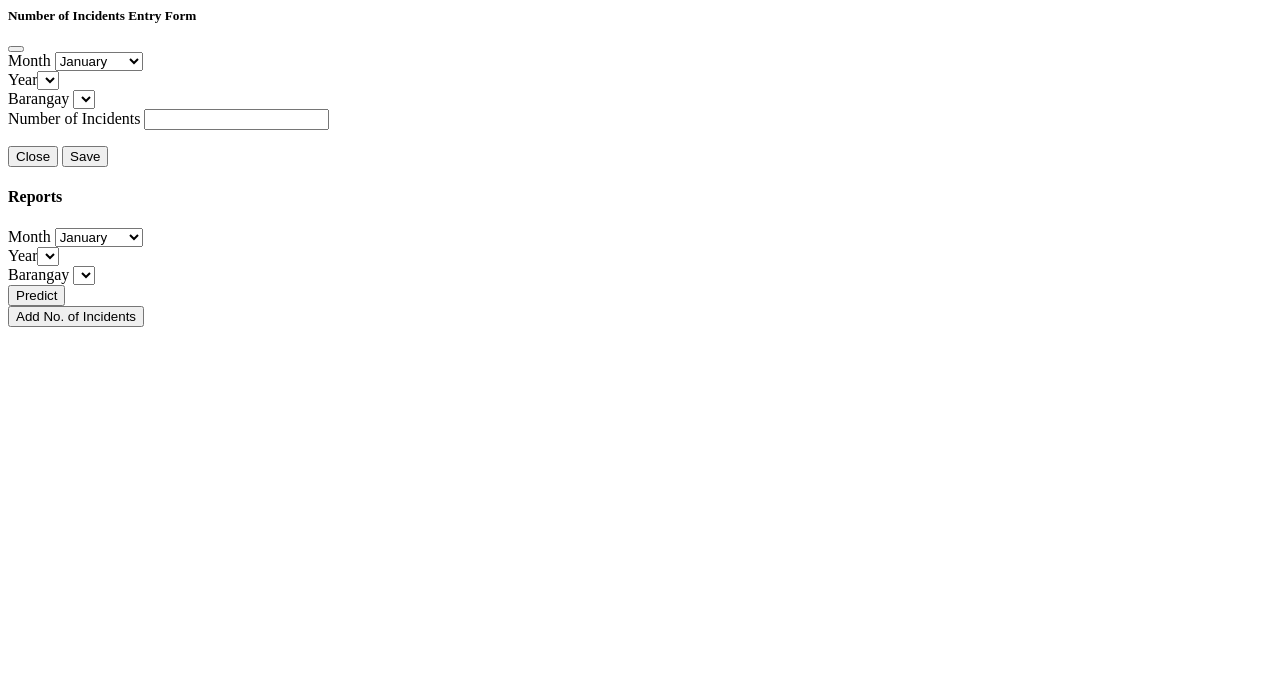
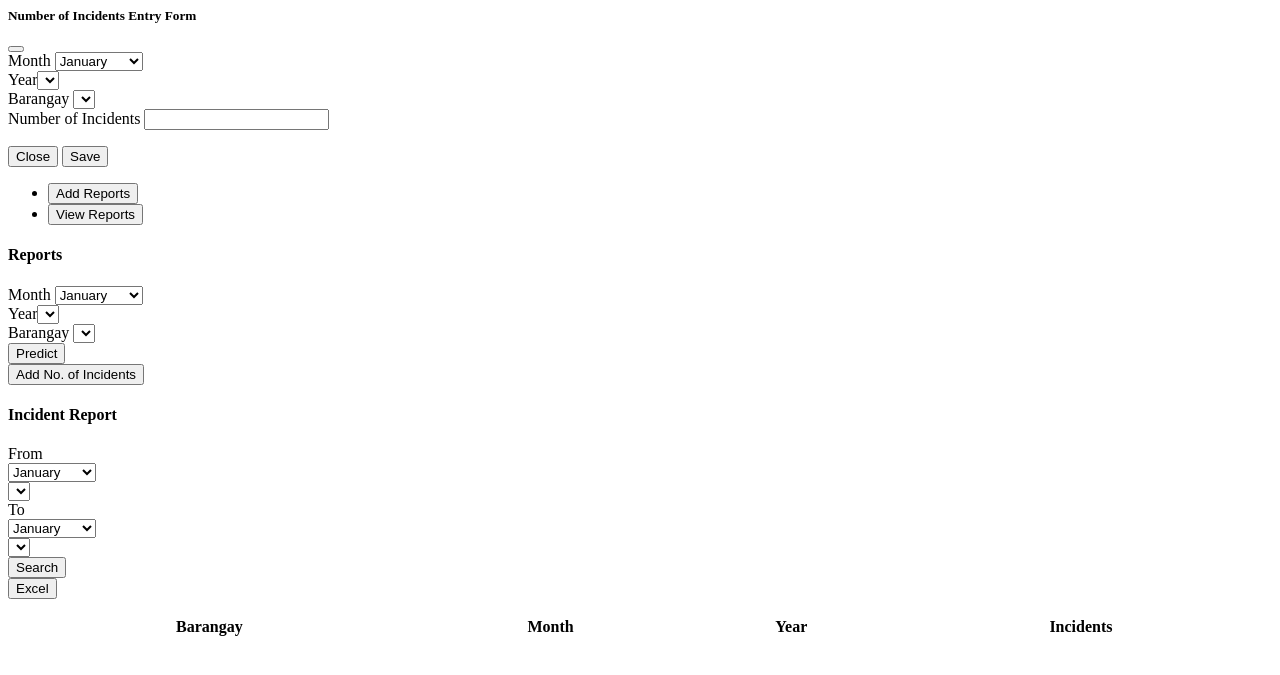
Before and after one commit to skeltonmod/pnpweb, a CodeIgniter app: the page made by application/views/Reports.php in a window 1280 px wide. Shown: the top 675 px of the page. Run offline with CodeIgniter, Linux system fonts and the light colour scheme; lists and menus that the app fills with data are empty.

Commit message:
Important Features Added

```diff
--- a/application/config/config.php
+++ b/application/config/config.php
@@ -136,7 +136,7 @@ $config['subclass_prefix'] = 'MY_';
 | Note: This will NOT disable or override the CodeIgniter-specific
 |	autoloading (application/config/autoload.php)
 */
-$config['composer_autoload'] = FALSE;
+$config['composer_autoload'] = 'vendor/autoload.php';
 
 /*
 |--------------------------------------------------------------------------
--- a/application/views/Barangay.php
+++ b/application/views/Barangay.php
@@ -249,6 +249,9 @@
 			success: function (response){
 				console.log(response)
 
+			}, complete: function (e){
+				$("#barangayTable").DataTable().ajax.reload()
+				alert("Record Edited Successfully")
 			}
 
 		})
--- a/application/views/Reports.php
+++ b/application/views/Reports.php
@@ -72,7 +72,17 @@
 			</div>
 		</div>
 		<div class="row">
-			<div class="col">
+			<ul class="nav nav-pills mb-3 justify-content-center" id="pills-tab" role="tablist">
+				<li class="nav-item" role="presentation">
+					<button class="nav-link active" id="pills-add-tab" data-bs-toggle="pill" data-bs-target="#pills-add" type="button" role="tab" aria-controls="pills-add" aria-selected="true">Add Reports</button>
+				</li>
+				<li class="nav-item" role="presentation">
+					<button class="nav-link" id="pills-view-tab" data-bs-toggle="pill" data-bs-target="#pills-view" type="button" role="tab" aria-controls="pills-view" aria-selected="false">View Reports</button>
+				</li>
+			</ul>
+
+			<div class="tab-content" id="pills-tabContent">
+				<div class="tab-pane fade show active" id="pills-add" role="tabpanel" aria-labelledby="pills-add-tab">
 					<div class="card">
 						<div class="card-header">
 							<h4>Reports</h4>
@@ -111,12 +121,13 @@
 									</label>
 									<select name="barangay" id="findBarangay"  class="form-select">
 									</select>
+
 								</div>
 								<div class="mb-3 row">
-								<div class="col-md-2">
+									<div class="col-sm-1 mb-3">
 										<button type="button" id="predict" class="btn btn-primary">Predict</button>
 									</div>
-								<div class="col-md-2">
+									<div class="col-sm-2">
 										<button type="button" id="addBtn" class="btn btn-primary" data-bs-toggle="modal" data-bs-target="#addReportsModal">Add No. of Incidents</button>
 									</div>
 								</div>
@@ -125,6 +136,90 @@
 						</div>
 					</div>
 				</div>
+
+				<div class="tab-pane fade" id="pills-view" role="tabpanel" aria-labelledby="pills-view-tab">
+
+					<div class="card">
+						<div class="card-header">
+							<h4>Incident Report
+
+							</h4>
+							<form id="frmSearch">
+								<div class="form-group row">
+									<label for="colFormLabel" class="col-sm-1 col-form-label">From</label>
+									<div class="col-sm-2">
+										<select name="month" id="findMonthFrom"  class="form-select">
+											<option value="January">January</option>
+											<option value="February">February</option>
+											<option value="March">March</option>
+											<option value="April">April</option>
+											<option value="May">May</option>
+											<option value="June">June</option>
+											<option value="July">July</option>
+											<option value="August">August</option>
+											<option value="September">September</option>
+											<option value="October">October</option>
+											<option value="November">November</option>
+											<option value="December">December</option>
+										</select>
+									</div>
+									<div class="col-sm-2">
+										<select name="year" id="findYearFrom"  class="form-select">
+										</select>
+									</div>
+
+									<label for="colFormLabel" class="col-sm-1 col-form-label">To</label>
+									<div class="col-sm-2">
+										<select name="monthTo" id="findMonthTo"  class="form-select">
+											<option value="January">January</option>
+											<option value="February">February</option>
+											<option value="March">March</option>
+											<option value="April">April</option>
+											<option value="May">May</option>
+											<option value="June">June</option>
+											<option value="July">July</option>
+											<option value="August">August</option>
+											<option value="September">September</option>
+											<option value="October">October</option>
+											<option value="November">November</option>
+											<option value="December">December</option>
+										</select>
+									</div>
+									<div class="col-sm-2">
+										<select name="yearTo" id="findYearTo"  class="form-select">
+										</select>
+									</div>
+									<div class="col-sm-1">
+										<button type="button" id="searchBtn" class="btn btn-primary">Search</button>
+									</div>
+
+									<div class="col-sm-1">
+										<button type="button" id="generateBtn" class="btn btn-success"> Excel</button>
+									</div>
+								</div>
+							</form>
+						</div>
+						<div class="card-body">
+							<table id="tableReports" class="table display" style="width:100%">
+								<thead>
+								<tr>
+									<th scope="col">Barangay</th>
+									<th scope="col">Month</th>
+									<th scope="col">Year</th>
+									<th scope="col">Incidents</th>
+								</tr>
+								</thead>
+								<tbody></tbody>
+							</table>
+
+						</div>
+
+					</div>
+
+				</div>
+			</div>
+
+
 		</div>
 	</div>
 
@@ -136,6 +231,7 @@
 		let date = new Date();
 		for(let i = 0; i <= 11; ++i){
 			$("select[name='year']").append(`<option value="${date.getFullYear() - i}">${date.getFullYear() - i}</option>`)
+			$("select[name='yearTo']").append(`<option value="${date.getFullYear() - i}">${date.getFullYear() - i}</option>`)
 		}
 		$.ajax({
 			url: "<?php echo site_url()?>/main/getBarangay",
@@ -166,6 +262,36 @@
 		})
 	});
 
+	$("#searchBtn").on('click', function (e){
+		$("#tableReports").DataTable().destroy();
+		let formData = new FormData(document.getElementById('frmSearch'));
+
+		$("#tableReports").dataTable({
+			lengthChange: true,
+			responsive: true,
+			"paging": true,
+			"processing": true,
+			"serverMethod": "post",
+			"ajax": {
+				"url": "<?php echo site_url()?>/main/get_report",
+				"data": function (d){
+					d.fromMonth = $("#findMonthFrom").val();
+					d.fromYear = $("#findYearFrom").val();
+
+					d.toMonth = $("#findMonthTo").val();
+					d.toYear = $("#findYearTo").val();
+				}
+			},
+			"columns":[
+				{data: "barangay"},
+				{data: "month"},
+				{data: "year"},
+				{data: "incidents"},
+			]
+		})
+	})
+
+
 </script>
 
 </html>
--- a/composer.json
+++ b/composer.json
@@ -13,13 +13,14 @@
 	"require": {
 		"php": ">=7.4",
       "ext-json": "*",
-      "ext-gd": "*"
+      "ext-gd": "*",
+		"phpoffice/phpspreadsheet": "^1.18"
     },
 	"suggest": {
 		"paragonie/random_compat": "Provides better randomness in PHP 5.x"
 	},
 	"require-dev": {
-		"mikey179/vfsStream": "1.1.*",
+		"mikey179/vfsstream": "1.1.*",
 		"phpunit/phpunit": "4.* || 5.*"
 	}
 }
```
Also changed, not shown: application/controllers/Excel.php (added, +57 -0 lines), application/controllers/Main.php (+29 -2 lines), application/models/REPORTS_MODEL.php (+9 -0 lines), application/views/Excel.php (added, +19 -0 lines). Lines whose indentation alone changed are shown as unchanged.
